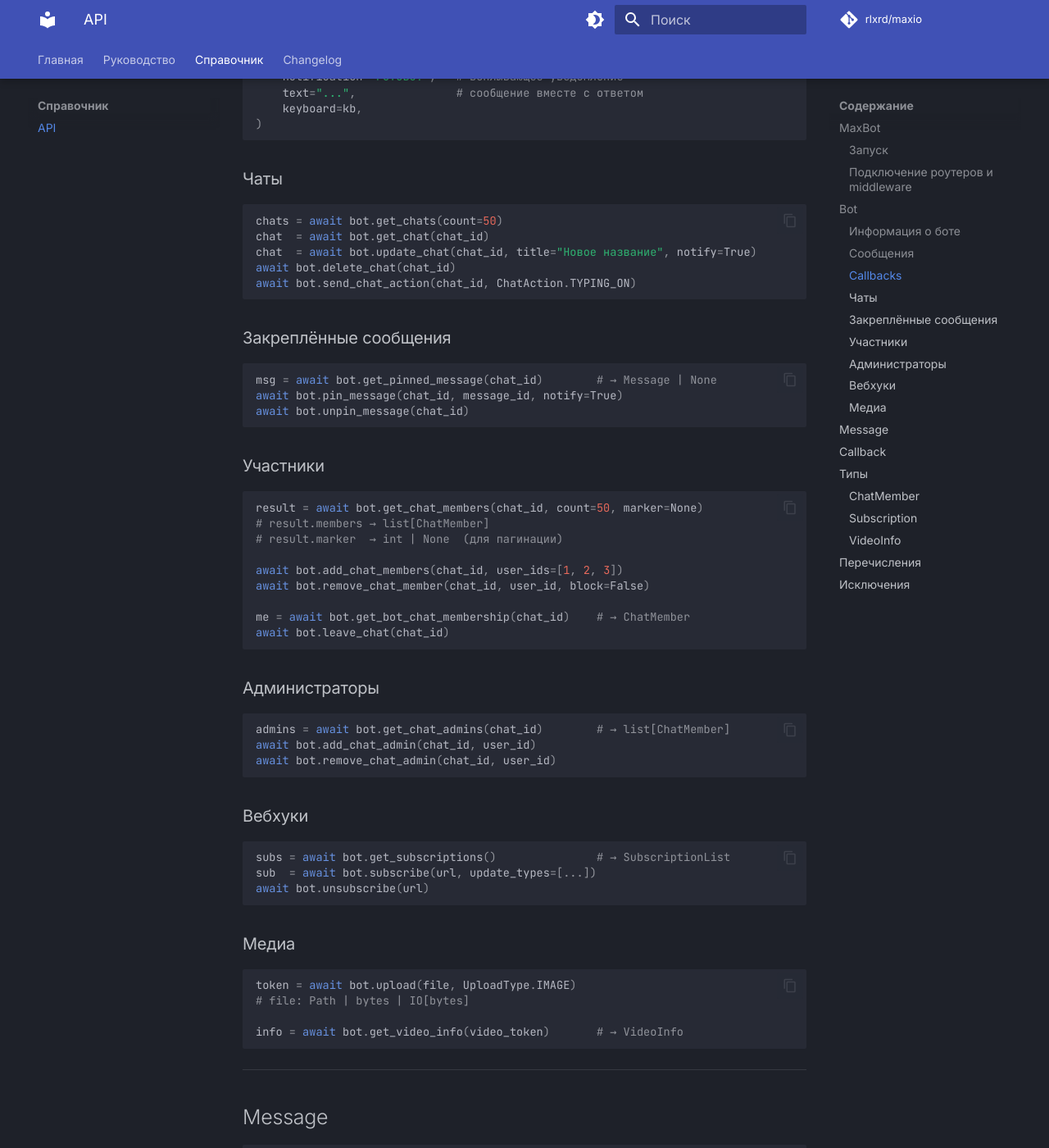
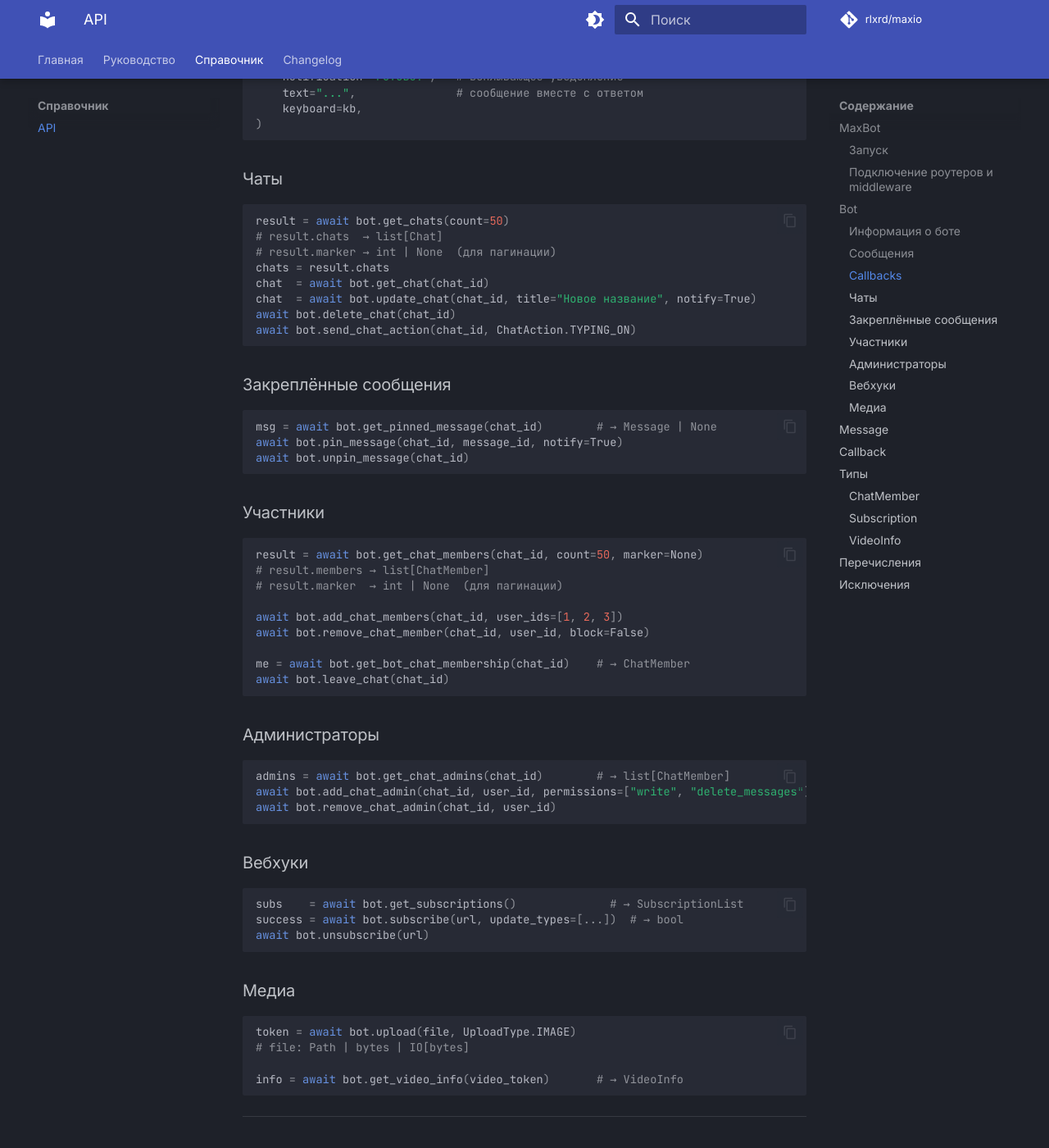
Before and after one commit to rlxrd/maxio, an MkDocs documentation site: the page built from docs/api.md, in a window 1280 px wide and 1400 px high, scrolled down 1628 px. Shown: the whole window at 82% size. Built offline with MkDocs 1.6.1 and Material for MkDocs 9.7.7, drawn with Linux system fonts in a browser that asks for light colours; comment, search, counter and statistics services are not loaded; some of the changed text lies outside the part shown.

````diff
--- a/docs/api.md
+++ b/docs/api.md
@@ -84,7 +84,10 @@ await bot.answer_callback(
 ### Чаты
 
 ```python
-chats = await bot.get_chats(count=50)
+result = await bot.get_chats(count=50)
+# result.chats  → list[Chat]
+# result.marker → int | None  (для пагинации)
+chats = result.chats
 chat  = await bot.get_chat(chat_id)
 chat  = await bot.update_chat(chat_id, title="Новое название", notify=True)
 await bot.delete_chat(chat_id)
@@ -117,15 +120,15 @@ await bot.leave_chat(chat_id)
 
 ```python
 admins = await bot.get_chat_admins(chat_id)        # → list[ChatMember]
-await bot.add_chat_admin(chat_id, user_id)
+await bot.add_chat_admin(chat_id, user_id, permissions=["write", "delete_messages"])
 await bot.remove_chat_admin(chat_id, user_id)
 ```
 
 ### Вебхуки
 
 ```python
-subs = await bot.get_subscriptions()               # → SubscriptionList
-sub  = await bot.subscribe(url, update_types=[...])
+subs    = await bot.get_subscriptions()              # → SubscriptionList
+success = await bot.subscribe(url, update_types=[...])  # → bool
 await bot.unsubscribe(url)
 ```
 
@@ -203,7 +206,7 @@ sub.version          # str | None
 from maxio.types.video import VideoInfo
 
 info.token
-info.url
+info.urls        # dict[str, str] | None  — ключи: mp4_1080, mp4_720 и т.д.
 info.width
 info.height
 info.duration        # секунды
````
